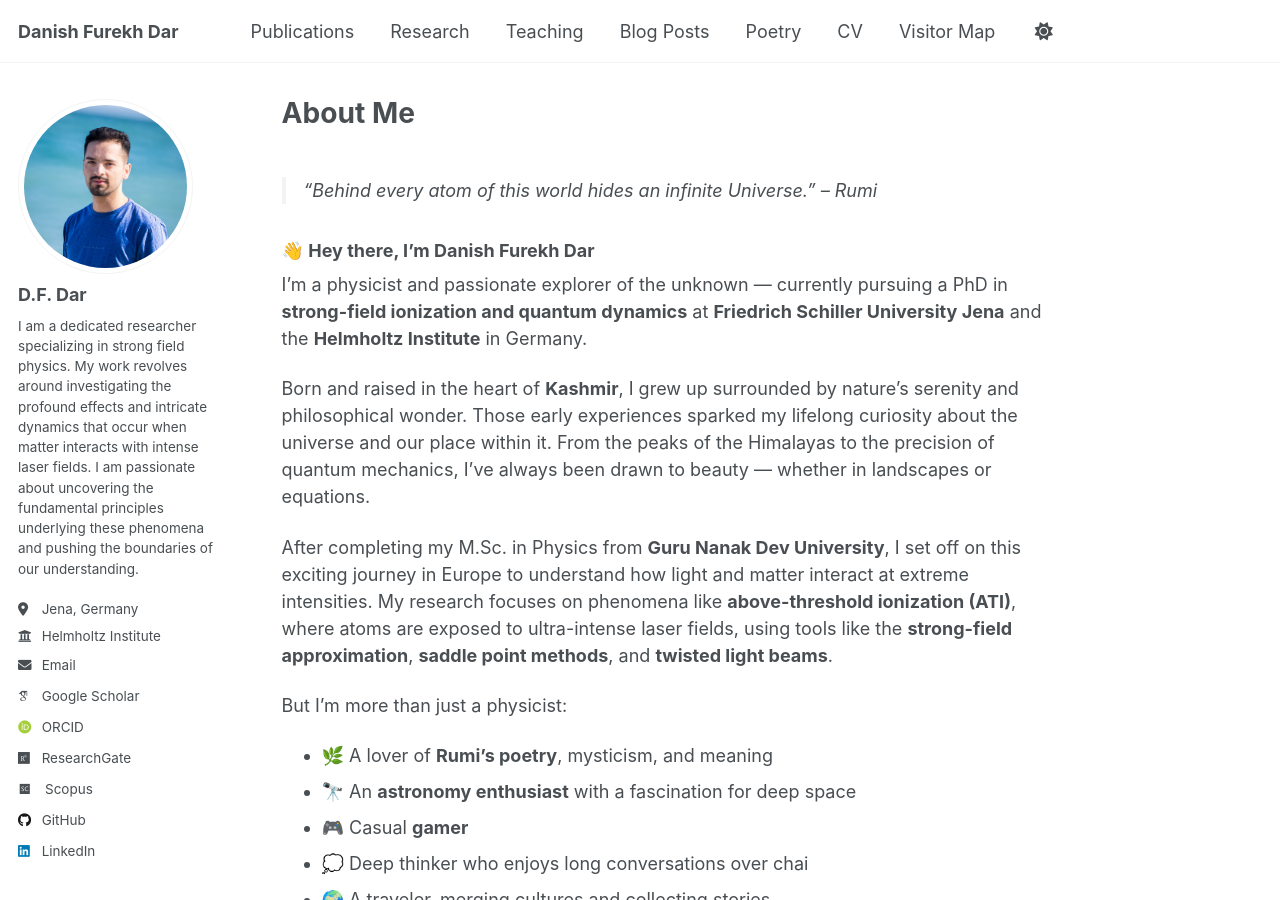
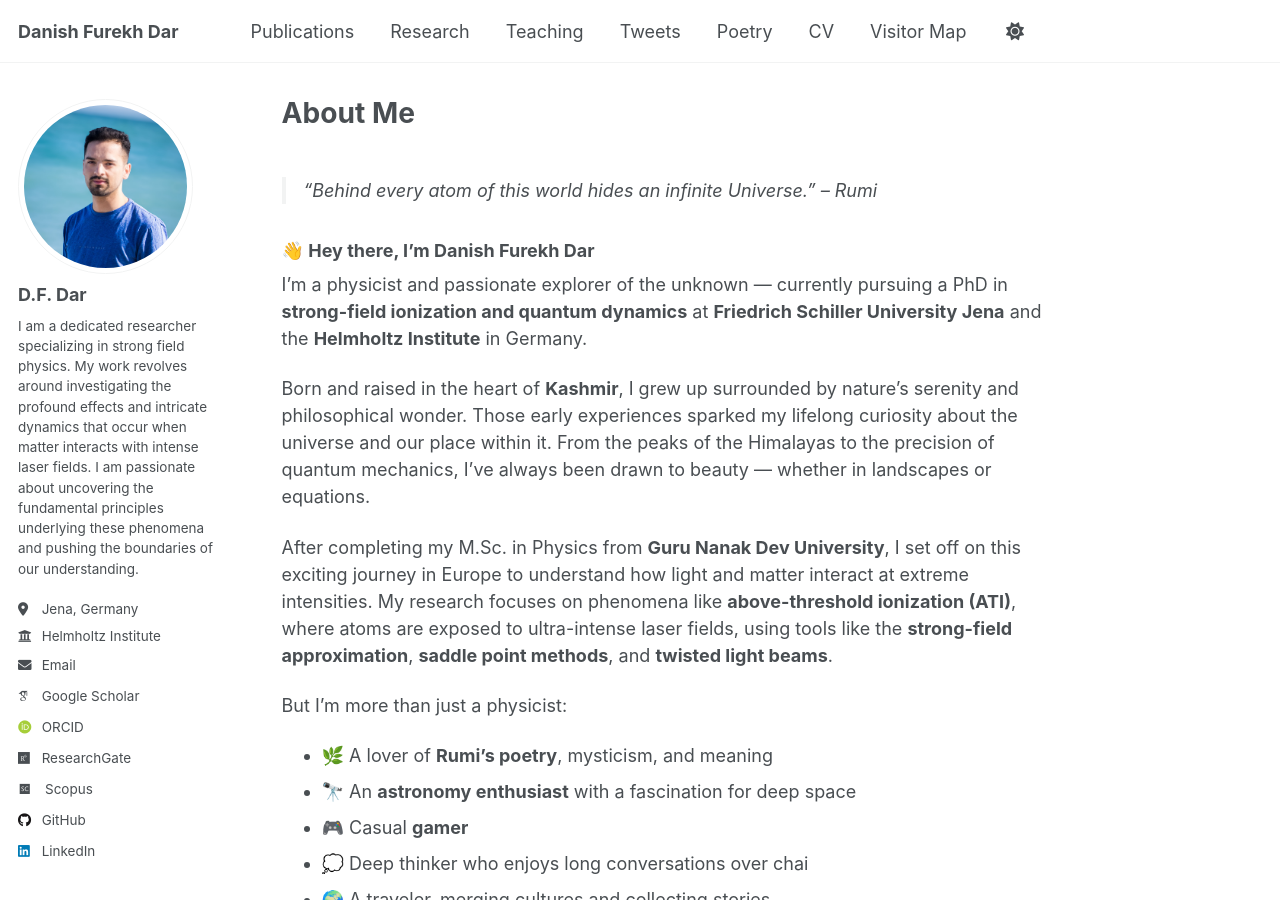
Before and after one commit to danishfurekhdar/danishfurekhdar.github.io, a Jekyll site: the page built from _pages/about.md, in a window 1280 px wide and 900 px high. Built offline with Jekyll 4.4.1, drawn with Linux system fonts in a browser that asks for light colours; some web fonts are replaced.

Commit message:
Update navigation.yml

```diff
--- a/_data/navigation.yml
+++ b/_data/navigation.yml
@@ -20,8 +20,8 @@ main:
 #  - title: "Portfolio"
 #    url: /portfolio/
 
-  - title: "Blog Posts"
-    url: /blog/
+  - title: "Tweets"
+    url: /twitter/
 
   - title: "Poetry"
     url: "/poetry/"
```
